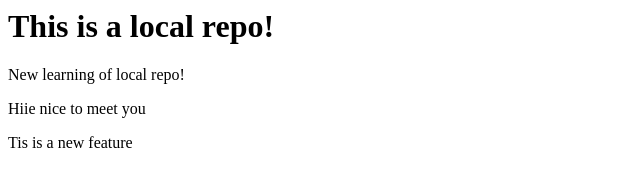
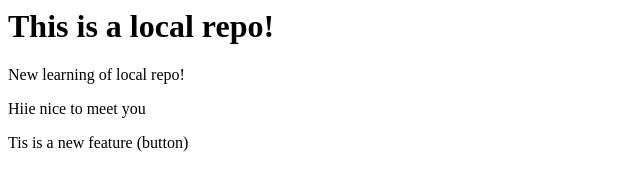
Before and after one commit to Sami-sour/localrepo, a plain HTML site: page index.html in a window 1280 px wide. Shown: the full height of the page, 0-640 px from the left. Drawn offline with Linux system fonts and the light colour scheme.

Commit message:
Add button

```diff
--- a/index.html
+++ b/index.html
@@ -1,4 +1,4 @@
 <h1>This is a local repo!</h1>
 <p>New learning of local repo!</p>
 <p>Hiie nice to meet you</p>
-<p>Tis is a new feature</p>
+<p>Tis is a new feature (button)</p>
```
